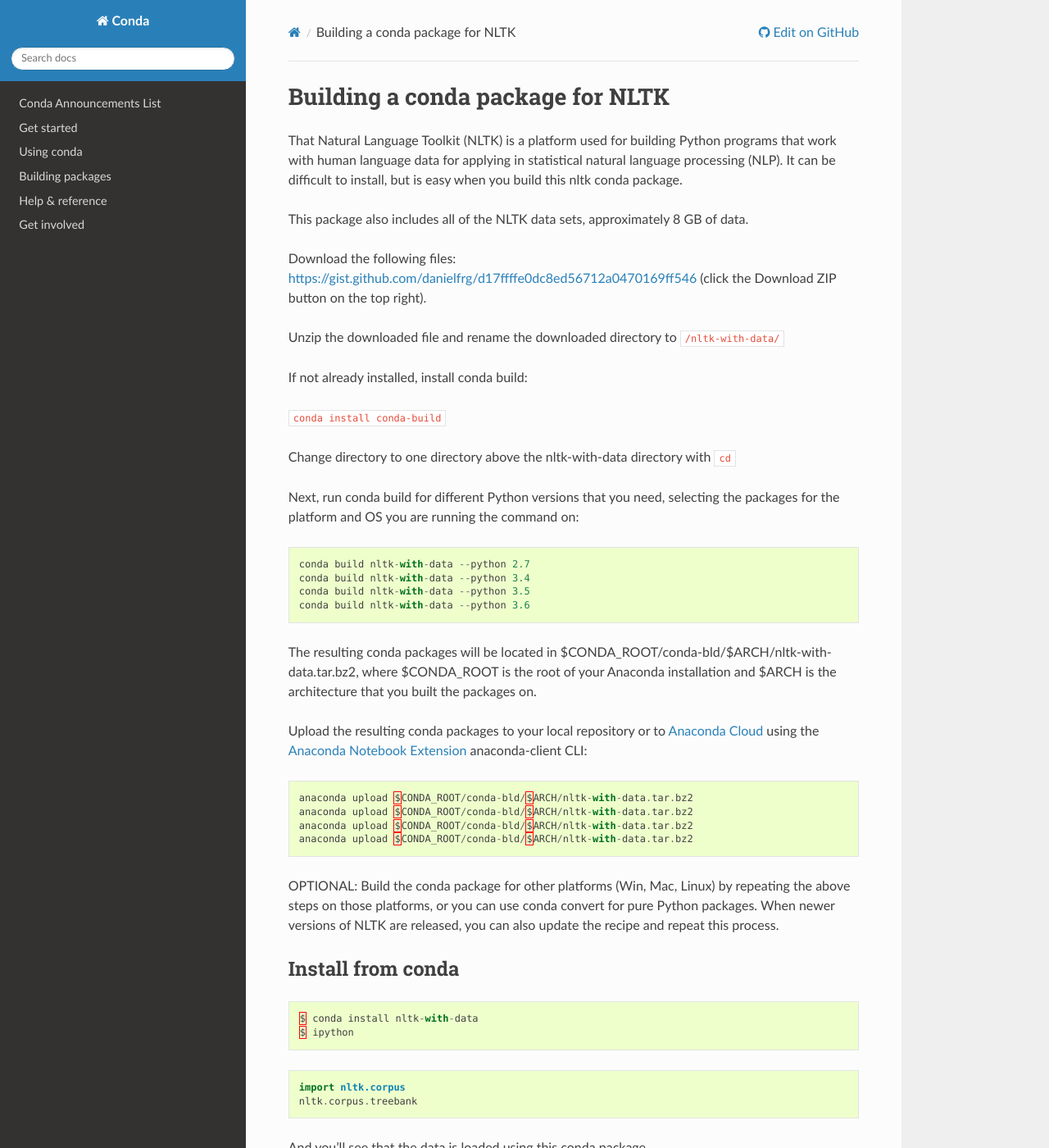
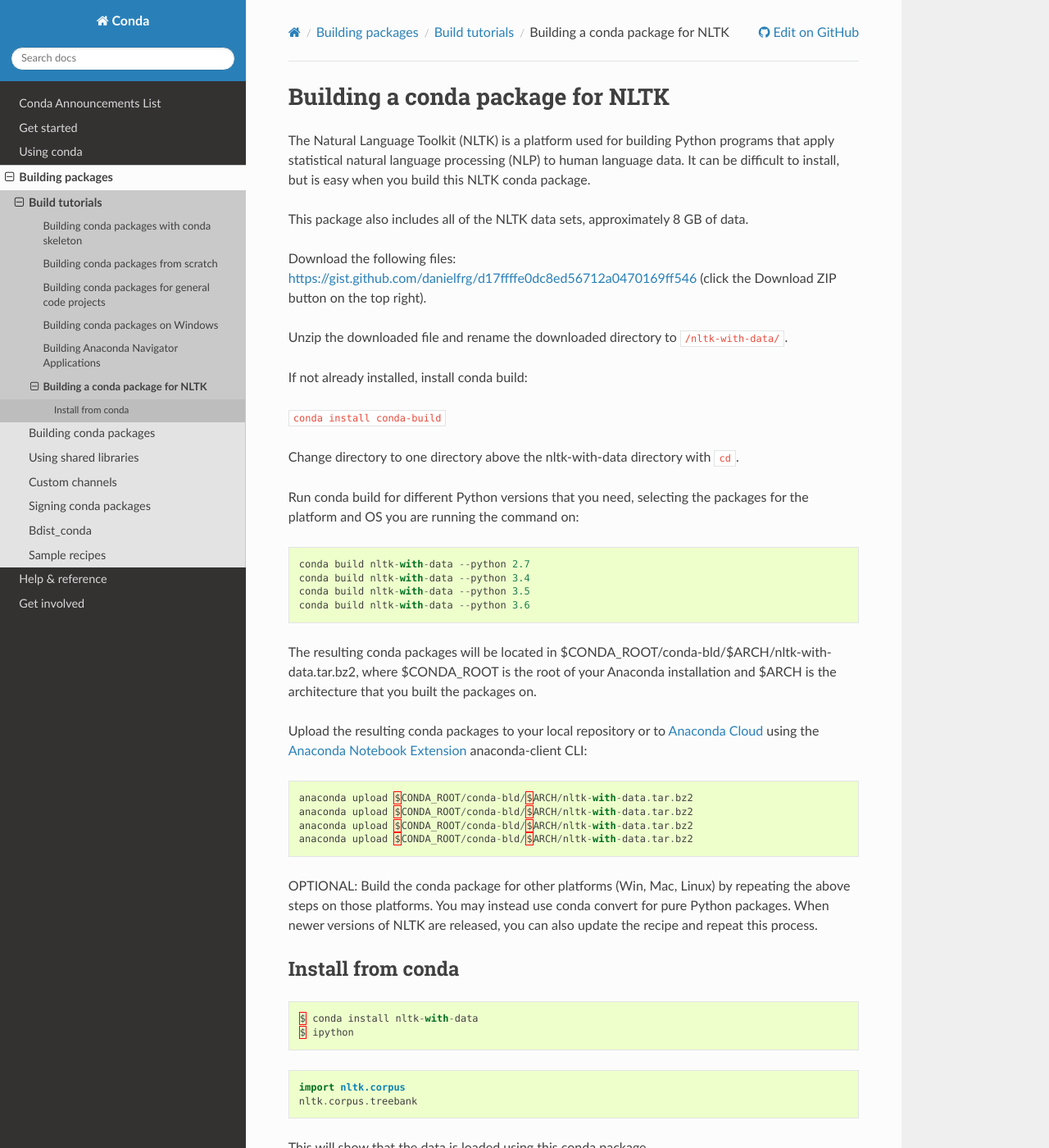
Before and after one commit to conda/conda-docs, a Sphinx documentation site: the page built from docs/source/build_tutorials/build_nltk.rst, in a window 1280 px wide and 1400 px high. Shown: the whole window at 82% size. Built offline with Sphinx 7.4.7 and the Read the Docs theme 2.0.0, drawn with Linux system fonts in a browser that asks for light colours; some of the changed text lies outside the part shown.

Commit message:
small fixes
small fixes

```diff
--- a/docs/source/build_tutorials.rst
+++ b/docs/source/build_tutorials.rst
@@ -10,3 +10,4 @@
    build_tutorials/postgis
    build_tutorials/windows
    build_tutorials/app
+   build_tutorials/build_nltk
--- a/docs/source/build_tutorials/build_nltk.rst
+++ b/docs/source/build_tutorials/build_nltk.rst
@@ -2,24 +2,25 @@
 Building a conda package for NLTK
 =================================
 
-That Natural Language Toolkit (NLTK) is a platform used for building Python programs that work with human language
-data for applying in statistical natural language processing (NLP). It can be difficult to install, but is easy
-when you build this nltk conda package.
+The Natural Language Toolkit (NLTK) is a platform used for building Python
+programs that apply statistical natural language processing (NLP) to human
+language data. It can be difficult to install, but is easy when you build this
+NLTK conda package.
 
 This package also includes all of the NLTK data sets, approximately 8 GB of data.
 
 Download the following files: https://gist.github.com/danielfrg/d17ffffe0dc8ed56712a0470169ff546 (click the Download
 ZIP button on the top right).
 
-Unzip the downloaded file and rename the downloaded directory to ``/nltk-with-data/``
+Unzip the downloaded file and rename the downloaded directory to ``/nltk-with-data/``.
 
 If not already installed, install conda build:
 
 ``conda install conda-build``
 
-Change directory to one directory above the nltk-with-data directory with ``cd``
+Change directory to one directory above the nltk-with-data directory with ``cd``.
 
-Next, run conda build for different Python versions that you need, selecting the packages for the platform and OS
+Run conda build for different Python versions that you need, selecting the packages for the platform and OS
 you are running the command on:
 
 .. code-block:: python
@@ -44,7 +45,7 @@
     anaconda upload $CONDA_ROOT/conda-bld/$ARCH/nltk-with-data.tar.bz2
 
 OPTIONAL: Build the conda package for other platforms (Win, Mac, Linux) by repeating the above steps on those
-platforms, or you can use conda convert for pure Python packages. When newer versions of NLTK are released,
+platforms. You may instead use conda convert for pure Python packages. When newer versions of NLTK are released,
 you can also update the recipe and repeat this process.
 
 Install from conda
@@ -54,12 +55,13 @@
 
     $ conda install nltk-with-data
     $ ipython
+
 .. code-block:: python
 
     import nltk.corpus
     nltk.corpus.treebank
 
-And you'll see that the data is loaded using this conda package.
+This will show that the data is loaded using this conda package.
 
 After you conda install the packages, use the library as usual with all of the data sets.
 
```
